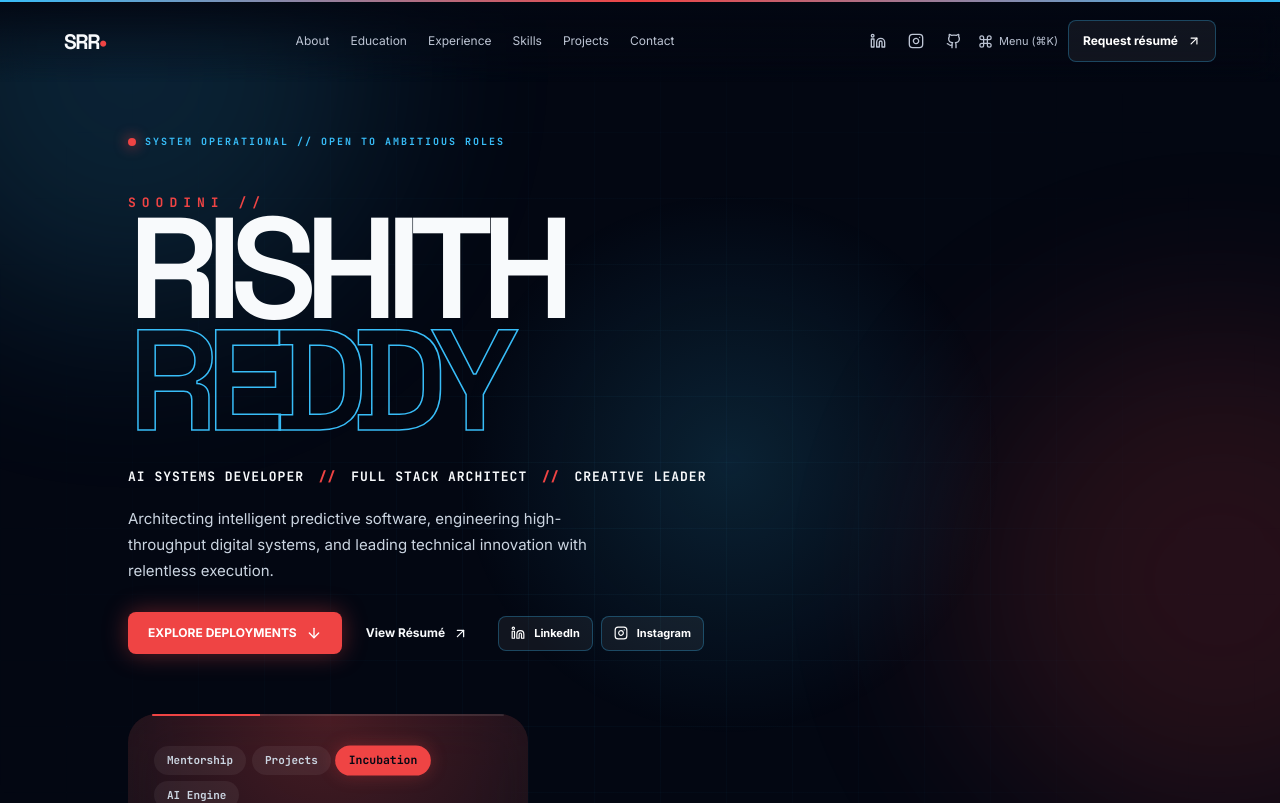
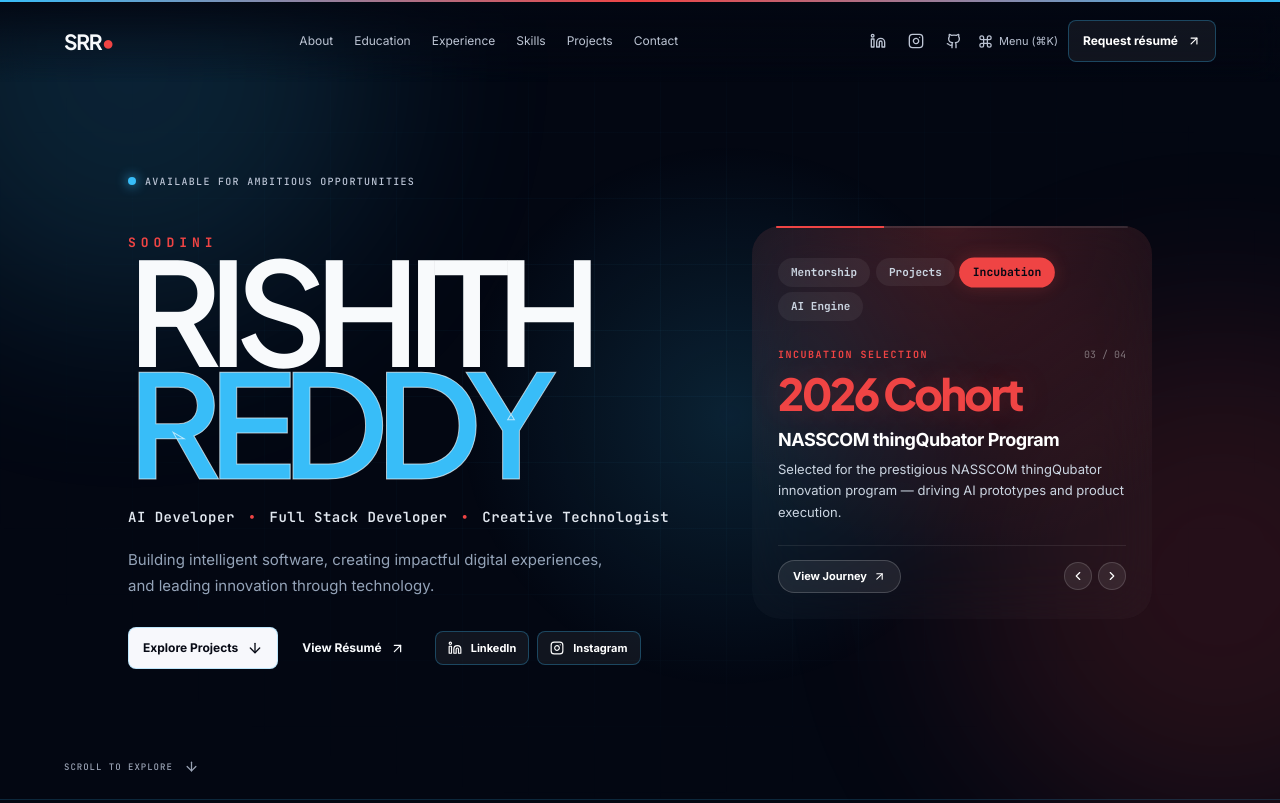
Before and after one commit to rishith-reddy-git/Portfolio, a Next.js app: page / in a window 1280 px wide. Shown: the top 803 px of the page. Built offline with nearby package versions, Linux system fonts and the light colour scheme.

Commit message:
Replace robotic Space Grotesk font with executive Plus Jakarta Sans and human copy

```diff
--- a/app/layout.tsx
+++ b/app/layout.tsx
@@ -1,8 +1,8 @@
 import type { Metadata, Viewport } from "next";
-import { Inter, JetBrains_Mono, Space_Grotesk } from "next/font/google";
+import { Inter, JetBrains_Mono, Plus_Jakarta_Sans } from "next/font/google";
 import "./globals.css";
 
-const space = Space_Grotesk({ subsets: ["latin"], variable: "--font-space" });
+const jakarta = Plus_Jakarta_Sans({ subsets: ["latin"], variable: "--font-space" });
 const inter = Inter({ subsets: ["latin"], variable: "--font-inter" });
 const mono = JetBrains_Mono({ subsets: ["latin"], variable: "--font-mono" });
 
@@ -19,5 +19,5 @@ export const metadata: Metadata = {
 export const viewport: Viewport = { themeColor: "#030712", colorScheme: "dark" };
 
 export default function RootLayout({ children }: Readonly<{ children: React.ReactNode }>) {
-  return <html lang="en" className={`${space.variable} ${inter.variable} ${mono.variable}`}><body>{children}</body></html>;
+  return <html lang="en" className={`${jakarta.variable} ${inter.variable} ${mono.variable}`}><body>{children}</body></html>;
 }
--- a/components/portfolio.tsx
+++ b/components/portfolio.tsx
@@ -177,26 +177,26 @@ export function Portfolio() {
         <div className="hero-grid" />
         <div className="cursor-glow" />
         <motion.div className="hero-copy" initial="hidden" animate="visible" variants={{ visible: { transition: { staggerChildren: 0.12 } } }}>
-          <motion.p variants={reveal} className="availability" style={{ letterSpacing: "2px", fontWeight: 700, color: "#38bdf8" }}>
-            <i style={{ width: "8px", height: "8px", borderRadius: "50%", background: "#ef4444", boxShadow: "0 0 14px #ef4444", display: "inline-block" }} />
-            SYSTEM OPERATIONAL // OPEN TO AMBITIOUS ROLES
+          <motion.p variants={reveal} className="availability">
+            <i style={{ width: "8px", height: "8px", borderRadius: "50%", background: "#38bdf8", boxShadow: "0 0 12px #38bdf8", display: "inline-block" }} />
+            Available for ambitious opportunities
           </motion.p>
-          <motion.p variants={reveal} className="hero-kicker" style={{ color: "#ef4444", fontWeight: 700, letterSpacing: "6px" }}>
-            SOODINI //
+          <motion.p variants={reveal} className="hero-kicker" style={{ color: "#ef4444", fontWeight: 700, letterSpacing: "5px" }}>
+            SOODINI
           </motion.p>
-          <motion.h1 variants={reveal} style={{ textTransform: "uppercase" }}>
+          <motion.h1 variants={reveal}>
             RISHITH<br />
-            <span style={{ color: "transparent", WebkitTextStroke: "1.5px #38bdf8" }}>REDDY</span>
+            <span style={{ color: "#38bdf8" }}>REDDY</span>
           </motion.h1>
-          <motion.p variants={reveal} className="hero-role" style={{ fontSize: "13px", letterSpacing: "1px", fontWeight: 700, color: "#f8fafc" }}>
-            AI SYSTEMS DEVELOPER <b style={{ color: "#ef4444" }}>//</b> FULL STACK ARCHITECT <b style={{ color: "#ef4444" }}>//</b> CREATIVE LEADER
+          <motion.p variants={reveal} className="hero-role" style={{ fontSize: "14px", letterSpacing: "0.5px", fontWeight: 600, color: "#e2e8f0" }}>
+            AI Developer <b style={{ color: "#ef4444", padding: "0 4px" }}>•</b> Full Stack Developer <b style={{ color: "#ef4444", padding: "0 4px" }}>•</b> Creative Technologist
           </motion.p>
-          <motion.p variants={reveal} className="hero-description" style={{ color: "#cbd5e1", fontSize: "15px", lineHeight: "1.75" }}>
-            Architecting intelligent predictive software, engineering high-throughput digital systems, and leading technical innovation with relentless execution.
+          <motion.p variants={reveal} className="hero-description" style={{ color: "#94a3b8", fontSize: "15px", lineHeight: "1.75" }}>
+            Building intelligent software, creating impactful digital experiences, and leading innovation through technology.
           </motion.p>
           <motion.div variants={reveal} className="hero-buttons" style={{ flexWrap: "wrap" }}>
-            <a className="primary-button" href="#projects" style={{ background: "#ef4444", color: "#ffffff", border: "none", boxShadow: "0 0 25px rgba(239, 68, 68, 0.4)", padding: "12px 20px" }}>
-              EXPLORE DEPLOYMENTS <ArrowDown size={16} />
+            <a className="primary-button" href="#projects">
+              Explore Projects <ArrowDown size={16} />
             </a>
             <button className="quiet-button" onClick={() => setResumeOpen(true)} style={{ background: "transparent", border: 0, color: "inherit", cursor: "pointer" }}>
               View Résumé <ArrowUpRight size={15} />
@@ -403,7 +403,7 @@ export function Portfolio() {
 
       {/* About Section */}
       <section id="about" className="section about">
-        <SectionTitle eyebrow="// 01 ARCHITECTURE & VISION" title="A technologist with" emphasis="a creative eye." />
+        <SectionTitle eyebrow="01 / ABOUT" title="A technologist with" emphasis="a creative eye." />
         <div className="about-layout">
           <motion.div className="portrait-card" initial="hidden" whileInView="visible" viewport={{ once: true }} variants={reveal}>
             <div className="portrait-monogram">SRR</div>
@@ -440,7 +440,7 @@ export function Portfolio() {
 
       {/* Education Aisle Section */}
       <section id="education" className="section education" style={{ borderBottom: "1px solid var(--line)", background: "rgba(255,255,255,0.01)" }}>
-        <SectionTitle eyebrow="// 02 ACADEMIC AISLE" title="Student life &" emphasis="academic grades." />
+        <SectionTitle eyebrow="02 / ACADEMIC AISLE" title="Student life &" emphasis="academic grades." />
         <div style={{ display: "grid", gridTemplateColumns: "repeat(auto-fit, minmax(280px, 1fr))", gap: "24px", marginTop: "55px" }}>
           {educationEntries.map((edu, index) => {
             const Icon = edu.icon;
@@ -515,7 +515,7 @@ export function Portfolio() {
 
       {/* Experience & Timeline Section */}
       <section id="experience" className="section experience">
-        <SectionTitle eyebrow="// 03 EXECUTIVE EXPERIENCE" title="Making innovation" emphasis="visible." />
+        <SectionTitle eyebrow="03 / EXPERIENCE" title="Making innovation" emphasis="visible." />
         <div style={{ display: "flex", flexDirection: "column", gap: "28px" }}>
           {timelineEntries.map((entry, index) => {
             const Icon = entry.icon;
@@ -549,7 +549,7 @@ export function Portfolio() {
 
       {/* Skills Toolkit Section */}
       <section id="skills" className="section skills">
-        <SectionTitle eyebrow="// 04 TECHNICAL CAPABILITIES" title="Comfortable with complexity." emphasis="Curious about everything." />
+        <SectionTitle eyebrow="04 / TOOLKIT" title="Comfortable with complexity." emphasis="Curious about everything." />
         <div className="skills-grid">
           {skillGroups.map((group, index) => (
             <motion.article key={group.title} initial="hidden" whileInView="visible" viewport={{ once: true }} variants={reveal} transition={{ delay: index * 0.06 }}>
@@ -567,7 +567,7 @@ export function Portfolio() {
 
       {/* Projects Section */}
       <section id="projects" className="section projects">
-        <SectionTitle eyebrow="// 05 PRODUCTION DEPLOYMENTS" title="Ideas, built into" emphasis="impact." />
+        <SectionTitle eyebrow="05 / SELECTED WORK" title="Ideas, built into" emphasis="impact." />
         <div className="project-grid" style={{ gridTemplateColumns: "1fr" }}>
           {projects.map((project, index) => (
             <motion.article
@@ -644,7 +644,7 @@ export function Portfolio() {
 
       {/* Contact Section */}
       <section id="contact" className="section contact">
-        <SectionTitle eyebrow="// 06 DIRECT CONTACT" title="Have an idea worth" emphasis="making?" />
+        <SectionTitle eyebrow="06 / CONTACT" title="Have an idea worth" emphasis="making?" />
         <div className="contact-layout">
           <div>
             <p>Open to thoughtful conversations, ambitious collaborations, and problems worth solving.</p>
--- a/data/portfolio.ts
+++ b/data/portfolio.ts
@@ -112,50 +112,50 @@ export const timelineEntries: TimelineEntry[] = [
 
 export const heroHighlights = [
   {
-    badge: "// MENTORSHIP IMPACT",
+    badge: "MENTORSHIP IMPACT",
     category: "Mentorship",
-    stat: "50+ MENTORED",
+    stat: "50+ Students",
     title: "Technical Student FDT Mentor",
-    copy: "Mentored 50+ engineers across full-stack architecture, code reviews, system design, and production workflows.",
+    copy: "Mentored 50+ students across full-stack architecture, code reviews, system design, and production workflows.",
     tag: "FDT MENTOR",
     color: "#38bdf8",
-    accentGlow: "rgba(56, 189, 248, 0.28)",
+    accentGlow: "rgba(56, 189, 248, 0.22)",
     actionText: "View Mentorship Specs",
     targetId: "experience"
   },
   {
-    badge: "// PROJECT GUIDANCE",
+    badge: "PROJECT LEADERSHIP",
     category: "Projects",
-    stat: "5+ DIRECTED",
-    title: "Full-Stack Project Leadership",
-    copy: "Directed 5+ student software projects from initial system architecture to live cloud deployment.",
+    stat: "5+ Projects",
+    title: "Full-Stack Software Guidance",
+    copy: "Directed 5+ student software projects from initial concept to live cloud production deployment.",
     tag: "FULL STACK",
     color: "#ef4444",
-    accentGlow: "rgba(239, 68, 68, 0.28)",
+    accentGlow: "rgba(239, 68, 68, 0.22)",
     actionText: "Explore Projects",
     targetId: "projects"
   },
   {
-    badge: "// INCUBATION SELECTION",
+    badge: "INCUBATION SELECTION",
     category: "Incubation",
-    stat: "2026 COHORT",
+    stat: "2026 Cohort",
     title: "NASSCOM thingQubator Program",
-    copy: "Selected for the prestigious NASSCOM thingQubator innovation program — driving AI prototypes and startup execution.",
+    copy: "Selected for the prestigious NASSCOM thingQubator innovation program — driving AI prototypes and product execution.",
     tag: "NASSCOM",
     color: "#ef4444",
-    accentGlow: "rgba(239, 68, 68, 0.28)",
+    accentGlow: "rgba(239, 68, 68, 0.22)",
     actionText: "View Journey",
     targetId: "experience"
   },
   {
-    badge: "// FEATURED AI DEPLOYMENT",
+    badge: "FEATURED AI WORK",
     category: "AI Engine",
-    stat: "MANOVRA AI",
-    title: "Predictive Analytics Engine",
+    stat: "MANOVRA",
+    title: "AI Behaviour Prediction Engine",
     copy: "Real-time telemetry and predictive ML dashboard deployed on live production infrastructure.",
     tag: "AI / ML",
     color: "#38bdf8",
-    accentGlow: "rgba(56, 189, 248, 0.28)",
+    accentGlow: "rgba(56, 189, 248, 0.22)",
     actionText: "Open MANOVRA",
     targetId: "projects"
   }
```
